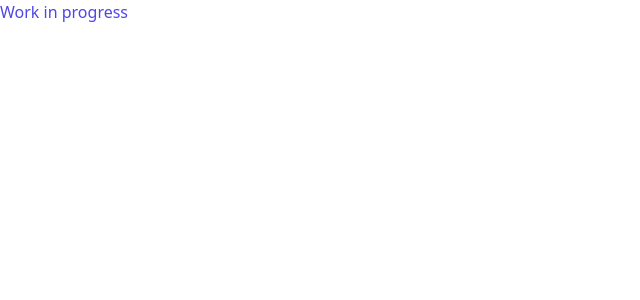
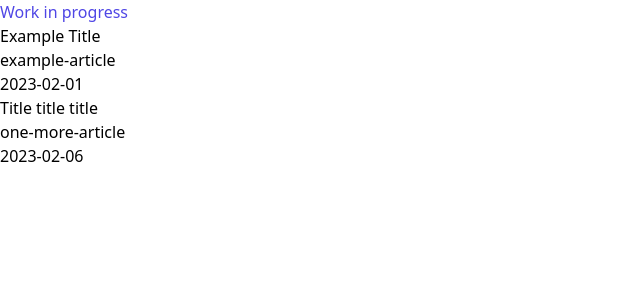
Before and after one commit to ivanova-marina/marina-monster-ver2, a Next.js app: page / in a window 1280 px wide. Shown: the top 300 px of the page, without its empty margins (0-640 px from the left). Built offline with nearby package versions, Linux system fonts and the light colour scheme.

Commit message:
display articles on home page

```diff
--- a/src/pages/index.tsx
+++ b/src/pages/index.tsx
@@ -1,6 +1,25 @@
 import Head from 'next/head';
+import { getArticlesData } from 'lib/articles';
+import { InferGetServerSidePropsType } from 'next';
 
-export default function Home() {
+interface ArticleProps {
+  id: string;
+  date?: string;
+  title?: string;
+}
+
+export async function getStaticProps() {
+  const allArticlesData: ArticleProps[] = getArticlesData();
+  return {
+    props: {
+      allArticlesData,
+    },
+  };
+}
+
+export default function Home({
+  allArticlesData,
+}: InferGetServerSidePropsType<typeof getStaticProps>) {
   return (
     <>
       <Head>
@@ -11,6 +30,17 @@ export default function Home() {
       </Head>
       <main>
         <p className="text-indigo-600">Work in progress</p>
+        <ul>
+          {allArticlesData.map(({ id, date, title }) => (
+            <li key={id}>
+              {title}
+              <br />
+              {id}
+              <br />
+              {date}
+            </li>
+          ))}
+        </ul>
       </main>
     </>
   );
```
